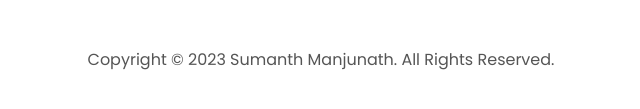
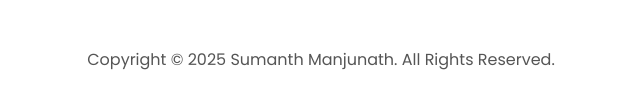
Before and after one commit to sumanthvasista107/sumanth_manjunath_portfolio, a plain HTML site: page index.html in a window 1280 px wide. Shown: the part 3572-3681 px from the top of the page, 319-959 px from the left. Drawn offline with Linux system fonts and the light colour scheme.

Commit message:
copyright

```diff
--- a/index.html
+++ b/index.html
@@ -339,7 +339,7 @@
           </ul>
         </div>
       </nav>
-      <p>Copyright &#169; 2023 Sumanth Manjunath. All Rights Reserved.</p>
+      <p>Copyright &#169; 2025 Sumanth Manjunath. All Rights Reserved.</p>
     </footer>
     <script src="script.js"></script>
   </body>
```
